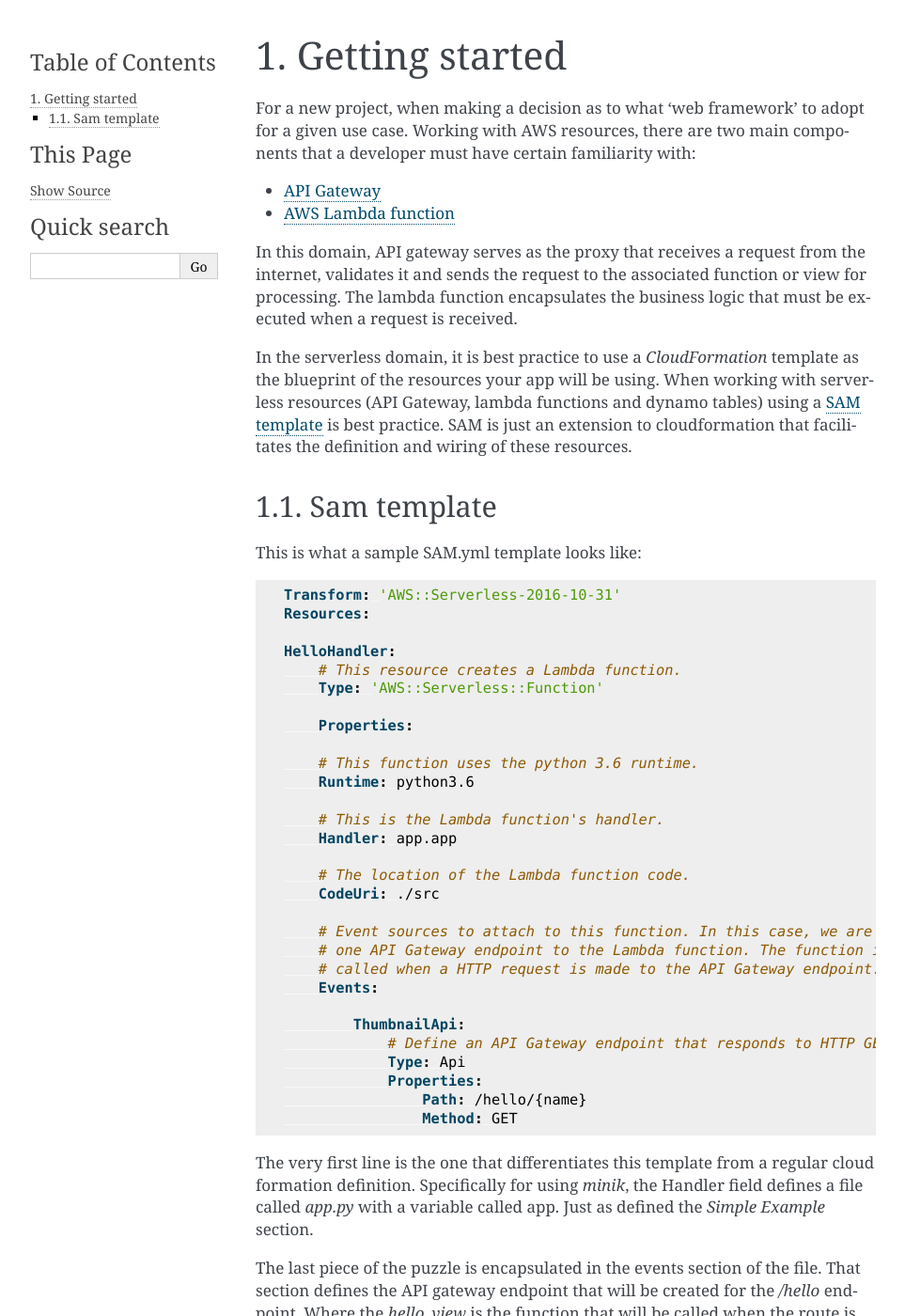
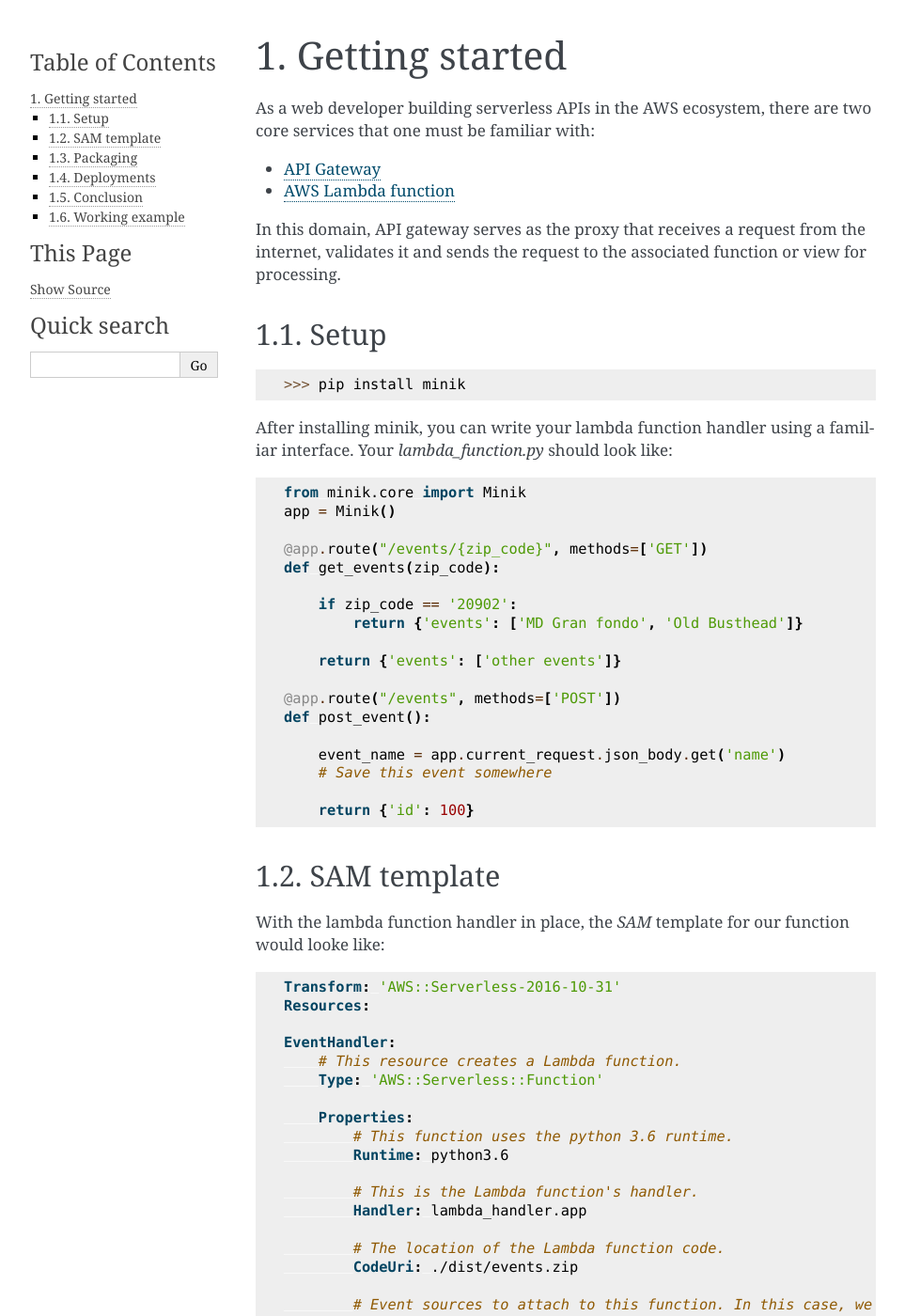
Before and after one commit to eabglobal/minik, a Sphinx documentation site: the page built from docs/quickstart.rst, in a window 1280 px wide and 1400 px high. Shown: the whole window at 94% size, without its empty margins (148-1111 px from the left). Built offline with Sphinx 7.4.7, drawn with Linux system fonts in a browser that asks for light colours; some of the changed text lies outside the part shown.

Commit message:
Adding index and quickstart to minik

```diff
--- a/docs/quickstart.rst
+++ b/docs/quickstart.rst
@@ -1,74 +1,181 @@
 Getting started
 ===============
 
-For a new project, when making a decision as to what 'web framework' to adopt for
-a given use case. Working with AWS resources, there are two main components that
-a developer must have certain familiarity with:
+As a web developer building serverless APIs in the AWS ecosystem, there are two
+core services that one must be familiar with:
 
 - `API Gateway <https://aws.amazon.com/api-gateway/>`_
 - `AWS Lambda function <https://aws.amazon.com/lambda/>`_
 
 In this domain, API gateway serves as the proxy that receives a request from the
 internet, validates it and sends the request to the associated function or view
-for processing. The lambda function encapsulates the business logic that must
-be executed when a request is received.
+for processing.
 
-In the serverless domain, it is best practice to use a `CloudFormation` template
-as the blueprint of the resources your app will be using. When working with serverless
-resources (API Gateway, lambda functions and dynamo tables) using a `SAM template`_
-is best practice. SAM is just an extension to cloudformation that facilitates the definition
-and wiring of these resources.
+Setup
+*****
 
-.. _SAM template: https://github.com/awslabs/serverless-application-model
+    >>> pip install minik
 
-Sam template
+After installing minik, you can write your lambda function handler using a familiar
+interface. Your `lambda_function.py` should look like:
+
+.. code:: python
+
+    from minik.core import Minik
+    app = Minik()
+
+    @app.route("/events/{zip_code}", methods=['GET'])
+    def get_events(zip_code):
+
+        if zip_code == '20902':
+            return {'events': ['MD Gran fondo', 'Old Busthead']}
+
+        return {'events': ['other events']}
+
+    @app.route("/events", methods=['POST'])
+    def post_event():
+
+        event_name = app.current_request.json_body.get('name')
+        # Save this event somewhere
+
+        return {'id': 100}
+
+SAM template
 ************
 
-This is what a sample SAM.yml template looks like:
+With the lambda function handler in place, the `SAM` template for our function
+would looke like:
 
 .. code-block:: yaml
 
     Transform: 'AWS::Serverless-2016-10-31'
     Resources:
 
-    HelloHandler:
+    EventHandler:
         # This resource creates a Lambda function.
         Type: 'AWS::Serverless::Function'
 
         Properties:
+            # This function uses the python 3.6 runtime.
+            Runtime: python3.6
 
-        # This function uses the python 3.6 runtime.
-        Runtime: python3.6
+            # This is the Lambda function's handler.
+            Handler: lambda_handler.app
 
-        # This is the Lambda function's handler.
-        Handler: app.app
+            # The location of the Lambda function code.
+            CodeUri: ./dist/events.zip
 
-        # The location of the Lambda function code.
-        CodeUri: ./src
+            # Event sources to attach to this function. In this case, we are attaching
+            # one API Gateway endpoint to the Lambda function. The function is
+            # called when a HTTP request is made to the API Gateway endpoint.
+            Events:
 
-        # Event sources to attach to this function. In this case, we are attaching
-        # one API Gateway endpoint to the Lambda function. The function is
-        # called when a HTTP request is made to the API Gateway endpoint.
-        Events:
+                GetEventsApi:
+                    # Define an API Gateway endpoint that responds to HTTP GET at /events/20901
+                    Type: Api
+                    Properties:
+                        Path: /events/{zip_code}
+                        Method: GET
 
-            ThumbnailApi:
-                # Define an API Gateway endpoint that responds to HTTP GET at /hello
-                Type: Api
-                Properties:
-                    Path: /hello/{name}
-                    Method: GET
-
+                AddEventApi:
+                    # Define an API Gateway endpoint that responds to HTTP POST at /events/20902
+                    Type: Api
+                    Properties:
+                        Path: /events/{zip_code}
+                        Method: POST
 
 The very first line is the one that differentiates this template from a regular
 cloud formation definition. Specifically for using `minik`, the Handler field
 defines a file called `app.py` with a variable called app. Just as defined the
-`Simple Example` section.
+lambda function.
 
-The last piece of the puzzle is encapsulated in the events section of the file.
-That section defines the API gateway endpoint that will be created for the `/hello`
-endpoint. Where the `hello_view` is the function that will be called when the route
-is executed.
+The Events section of the template defines the API Gateway endpoints. The entries
+in this sections are what link an API endpoint to a lambda function. In this case
+the template defines two endpoints linked to the same function.
 
-Building the SAM template is a responsibility of the developer. This tool does not
-manipulate the template at all. The template is what links an API Gateway endpoint
-to a lambda function.
+Packaging
+*********
+Our SAM template refers to the CodeUri: ./dist/events.zip, this is the artifact
+that will be deployed to AWS and it must contain the code dependencies as well
+as the lambda function definition. The AWS documentation describes the steps that
+a developer can take in order to create that artifact `here <https://docs.aws.amazon.com/lambda/latest/dg/lambda-python-how-to-create-deployment-package.html>`_
+
+We recomend a tool called `Juniper`_ as a way to generate the .zip artifact. With
+Juniper you have to create a manifest file that defines your packaging structure.
+In this example that file would look like this:
+
+.. code:: yaml
+
+    functions:
+      events:
+        requirements: ./src/requirements.txt
+        include:
+        - ./src/lambda_function.py
+
+    >>> pip install juniper
+    >>> juni build
+
+After running the juni build command, by default juniper creates a zip artifact
+in the dist directory. The zip file will contain the dependencies of the project
+which in this case, the only dependecy we have is `minik`.
+
+Deployments
+***********
+To deploy our function to AWS, make sure you have the the `SAM cli`_ installed. Using
+SAM, we have two commands at our disposal, one for packaging and one for deployment.
+
+.. code:: python
+
+    sam package \
+        --s3-bucket serverless-artifacts \
+        --template-file ./sam.yml \
+        --output-template-file ./dist/new_sam.yml
+
+The sam package command will upload the .zip artifact to the bucket you specify
+as an input parameter and the command will generate an identical transformed verison
+of the template in the destination you identify.
+
+.. code:: python
+
+    sam deploy \
+        --template-file ./dist/new_sam.yml \
+        --stack-name minik-sample-api \
+        --capabilities CAPABILITY_IAM \
+        --region us-east-1
+
+
+The deploy command takes as an input the transformed version generated by the package
+command and it actually creates a new stack in your AWS domain.
+
+Conclusion
+**********
+The previous sections outlined the entire workflow a developer must follow in order
+to build APIs using AWS resources. The process outlined above gives the developer
+the flexibility to structure the project however he/she desires, also, the developer
+has full ownership of the packaging and deployment processes.
+
+Minik is a bridge between the API Gateway and the lambda function. The bridge gives
+the developer a familiar interface to streamline the development of serverless APIs.
+
+Working example
+***************
+
+The codebase for minik includes an examples directory. The snippets shown here
+have been tested and deployed using the services, tools and best practices defined
+in this page. To run the examples:
+
+    >>> git clone https://github.com/eabglobal/minik.git
+    >>> cd minik
+    >>> python3 -m venv venv
+    >>> source venv/bin/activate
+    >>> pip install -r requirements/dev.txt
+    >>> cd examples/events
+
+Once you're in this folder, you can use the commands defined in the make file.
+
+    >>> make build
+    >>> make package AWS_PROFILE=<your profile>
+    >>> make deploy AWS_PROFILE=<your profile>
+
+.. _`SAM cli`: https://github.com/awslabs/aws-sam-cli
+.. _`Juniper`: https://github.com/eabglobal/juniper
```
Also changed, not shown: 8 other files.
